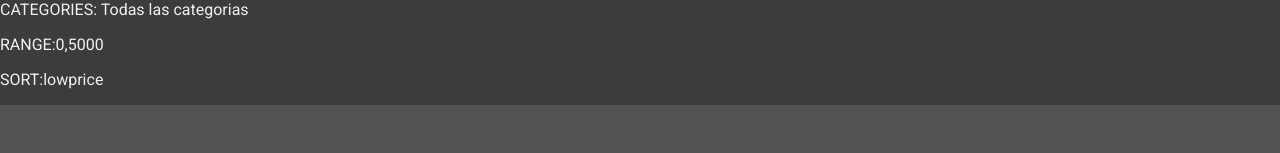
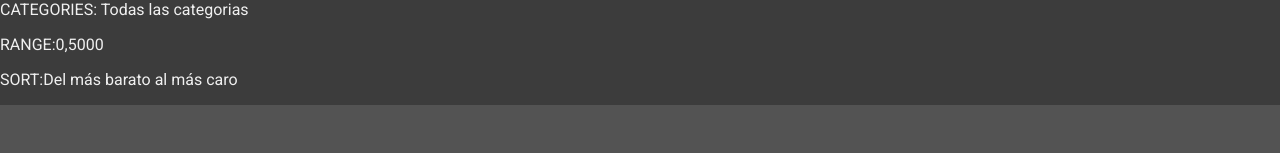
Before and after one commit to JoseAngelMontalvo/shop-front, a React (Create React App) app: page / in a window 1280 px wide. Shown: the part 1213-1366 px from the top of the page. Built offline with nearby package versions, Linux system fonts and the light colour scheme; no server answers.

Commit message:
Implemen reducer by state of query

```diff
--- /dev/null
+++ b/src/core/components/main-template/infrastructure/query-search-products-reducer.ts
@@ -0,0 +1,52 @@
+import { Category as CategoryModel } from '../../../../features/store/home/domain/category'
+
+export type Action =
+  | { type: 'setKeywords'; payload: string }
+  | { type: 'setCategory'; payload: CategoryModel }
+  | { type: 'setRangePrice'; payload: number[] }
+  | { type: 'setSort'; payload: string }
+
+export interface State {
+  keywords: string
+  category: CategoryModel
+  rangePrice: number[]
+  sort: string
+}
+
+export const initialState: State = {
+  keywords: '',
+  category: {
+    id: '10',
+    text: 'Todas las categorias',
+    link: '/',
+    type: 'material-icons',
+    content: 'category',
+  },
+  rangePrice: [0, 5000],
+  sort: 'Del más barato al más caro',
+}
+
+export const querySearchReducer = (state: State, action: Action): State => {
+  switch (action.type) {
+    case 'setKeywords':
+      return {
+        ...state,
+        keywords: action.payload,
+      }
+    case 'setCategory':
+      return {
+        ...state,
+        category: action.payload,
+      }
+    case 'setRangePrice':
+      return {
+        ...state,
+        rangePrice: action.payload,
+      }
+    case 'setSort':
+      return {
+        ...state,
+        sort: action.payload,
+      }
+  }
+}
--- a/src/core/components/main-template/main-template.tsx
+++ b/src/core/components/main-template/main-template.tsx
@@ -1,4 +1,4 @@
-import React, { createContext, useEffect, useState } from 'react'
+import React, { createContext, useEffect, useReducer, useState } from 'react'
 import { bind } from '../../utils/bind'
 import styles from './main-template.module.css'
 import { Header } from '../header/header'
@@ -7,6 +7,7 @@ import { Category as CategoryModel } from '../../../features/store/home/domain/c
 import { Product as ProductModel } from '../../../features/store/product/domain/product'
 import { ProductRepositoryFactory } from '../../../features/store/product/infrastructure/product-repository-factory'
 import { Query } from '../../../features/store/product/domain/query'
+import { querySearchReducer, initialState } from './infrastructure/query-search-products-reducer'
 const cx = bind(styles)
 
 export const QueryContext = createContext<{
@@ -36,23 +37,15 @@ export const QueryContext = createContext<{
 })
 
 export const MainTemplate: React.FC = ({ children }) => {
-  const [stateKeyWords, setKeyWords] = useState('')
-  const [stateCategory, setCategory] = useState<CategoryModel>({
-    id: '10',
-    text: 'Todas las categorias',
-    link: '/',
-    type: 'material-icons',
-    content: 'category',
-  })
-  const [stateRangePrice, setRangePrice] = useState<number[]>([0, 5000])
-  const [stateSort, setSort] = useState('lowprice')
+  const [state, dispatch] = useReducer(querySearchReducer, initialState)
+
   const [products, setProducts] = useState<ProductModel[]>([])
 
   let query: Query = {
-    keyWords: stateKeyWords,
-    category: stateCategory.text,
-    range: stateRangePrice,
-    sort: stateSort,
+    keyWords: state.keywords,
+    category: state.category.text,
+    range: state.rangePrice,
+    sort: state.sort,
   }
 
   const getProductsBySearch = async (query: Query) => {
@@ -64,31 +57,31 @@ export const MainTemplate: React.FC = ({ children }) => {
   return (
     <QueryContext.Provider
       value={{
-        keywords: stateKeyWords,
+        keywords: state.keywords,
         setkeywords: (keyword) => {
-          setKeyWords(keyword)
+          dispatch({ type: 'setKeywords', payload: keyword })
         },
-        categoryButton: stateCategory,
+        categoryButton: state.category,
         setCategoryButton: (categoryButton) => {
-          setCategory(categoryButton)
+          dispatch({ type: 'setCategory', payload: categoryButton })
         },
-        rangePrice: stateRangePrice,
+        rangePrice: state.rangePrice,
         setRangePrice: (rangePrice) => {
-          setRangePrice(rangePrice)
+          dispatch({ type: 'setRangePrice', payload: rangePrice })
         },
-        sort: stateSort,
+        sort: state.sort,
         setSort: (sort) => {
-          setSort(sort)
+          dispatch({ type: 'setSort', payload: sort })
         },
       }}
     >
       <div className={cx('main-template-content')}>
         <Header />
         {children}
-        <p>KEYWORDS: {stateKeyWords}</p>
-        <p>CATEGORIES: {stateCategory.text}</p>
-        <p>RANGE:{stateRangePrice[0] + ',' + stateRangePrice[1]}</p>
-        <p>SORT:{stateSort}</p>
+        <p>KEYWORDS: {state.keywords}</p>
+        <p>CATEGORIES: {state.category.text}</p>
+        <p>RANGE:{state.rangePrice[0] + ',' + state.rangePrice[1]}</p>
+        <p>SORT:{state.sort}</p>
         <Footer />
       </div>
     </QueryContext.Provider>
--- a/src/features/store/product/components/result-search-product/result-search-product.tsx
+++ b/src/features/store/product/components/result-search-product/result-search-product.tsx
@@ -7,7 +7,7 @@ import { ProductCard } from '../../../../../core/components/product-card/product
 import { Category as CategoryModel } from '../../../home/domain/category'
 import { CategoriesHomeItem } from '../../../home/ui/categories-home/categories-home-item/categories-home-item'
 import { QueryContext } from '../../../../../core/components/main-template/main-template'
-import { modalFilterReducer, initialState } from './infrastructure/reduce'
+import { modalFilterReducer, initialState } from './infrastructure/modal-filter-reducer'
 import { SliderRange } from '../../../../../core/components/slider-range/slider-range'
 
 const cx = bind(styles)
```
Also changed, not shown: src/features/store/product/components/result-search-product/infrastructure/modal-filter-reducer.ts (renamed from src/features/store/product/components/result-search-product/infrastructure/reduce.ts).
